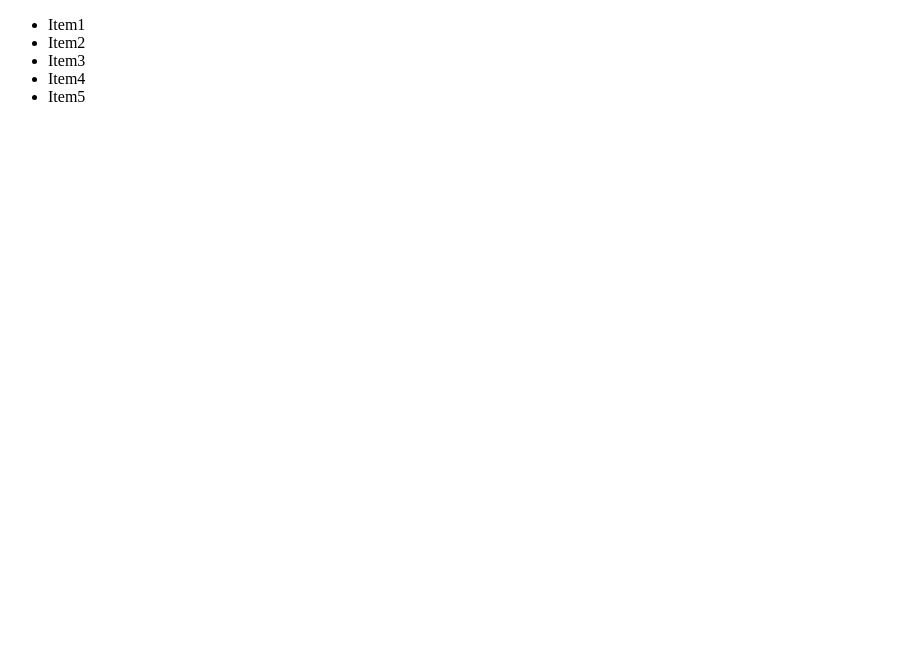
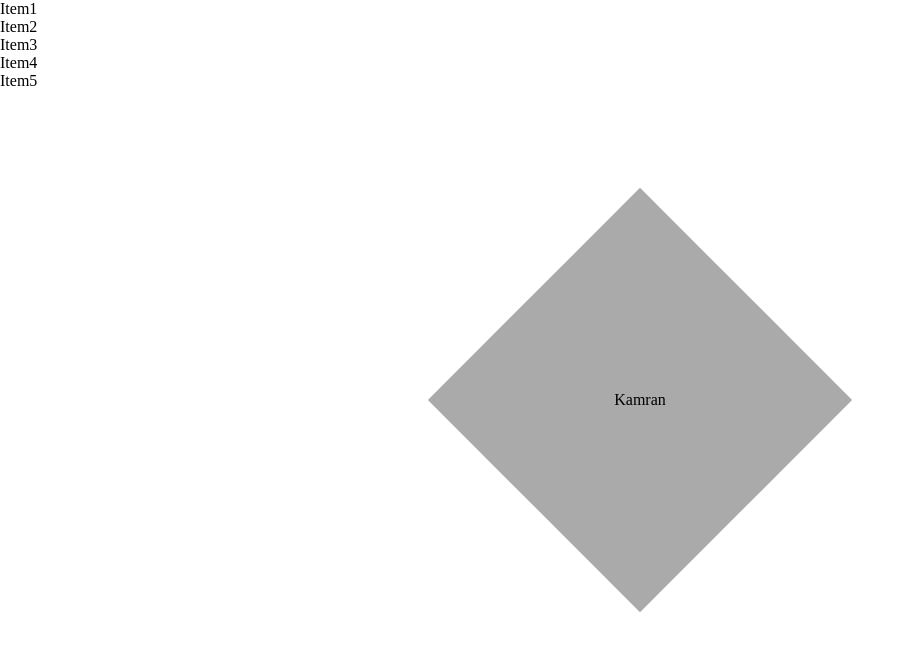
Before and after one commit to mkamranansari/HelloWorld, a plain HTML site: page index.html in a window 1280 px wide. Shown: the whole page, without its empty margins (0-915 px from the left). Drawn offline with Linux system fonts and the light colour scheme.

Commit message:
style added

```diff
--- a/index.html
+++ b/index.html
@@ -6,6 +6,7 @@
 	<meta name="viewport" content="width=device-width, initial-scale=1.0">
 	<meta http-equiv="X-UA-Compatible" content="ie=edge">
 	<title>Document</title>
+	<link rel="stylesheet" href="style.css">
 </head>
 
 <body>
@@ -16,6 +17,7 @@
 		<li>Item4</li>
 		<li>Item5</li>
 	</ul>
+	<div><p>Kamran</p></div>
 </body>
 
 </html>
--- /dev/null
+++ b/style.css
@@ -0,0 +1,27 @@
+*{
+	margin: 0;
+	padding: 0;
+}
+
+div{
+	background-color: #aaa;
+	width: 300px;
+	height: 300px;
+	position: absolute;
+	z-index: -1;
+	top: 50vh;
+	left:50vw;
+	transform: translate(-50%,-50%) rotateZ(45deg);
+}
+p{
+	margin: 0;
+	padding: 0;
+	position: absolute;
+	top:50%;
+	left:50%;
+	transform: translate(-50%,-50%) rotateZ(-45deg)
+}
+/* ul{
+	position: absolute;
+
+} */
```
